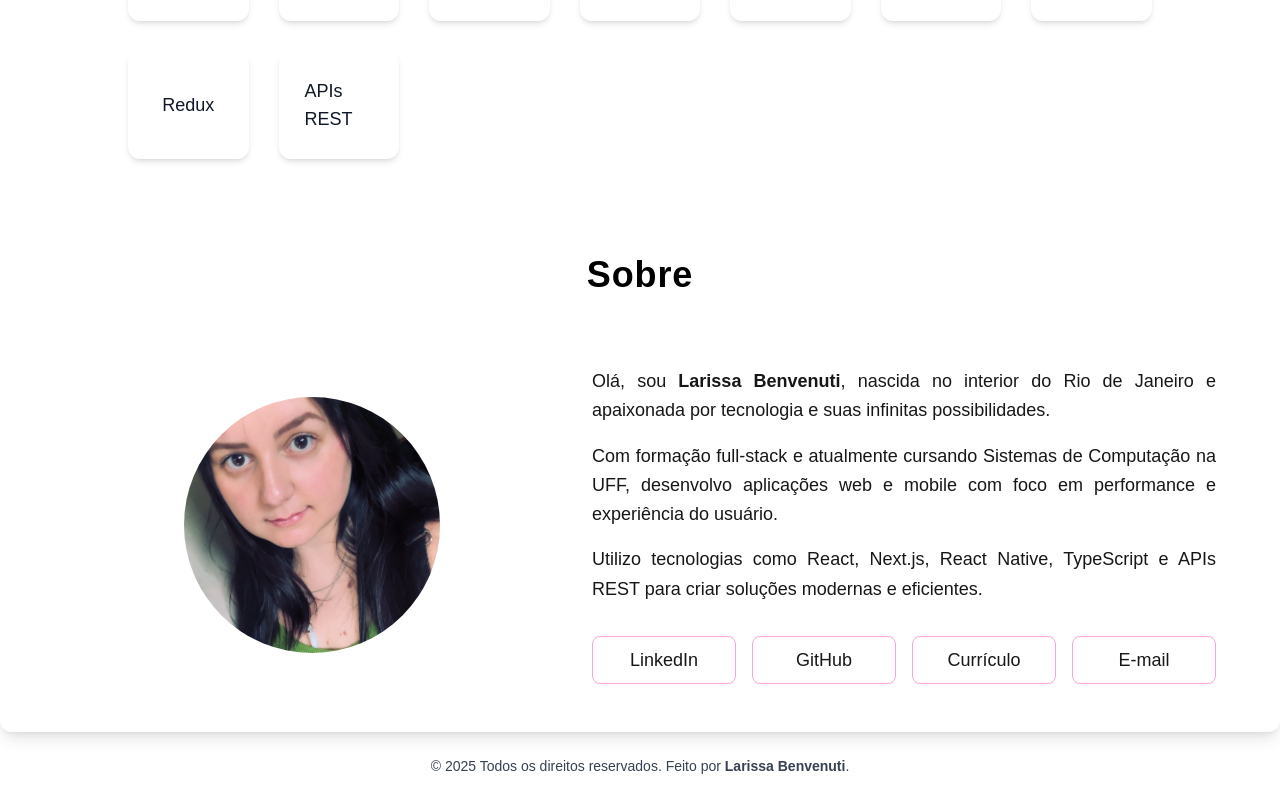
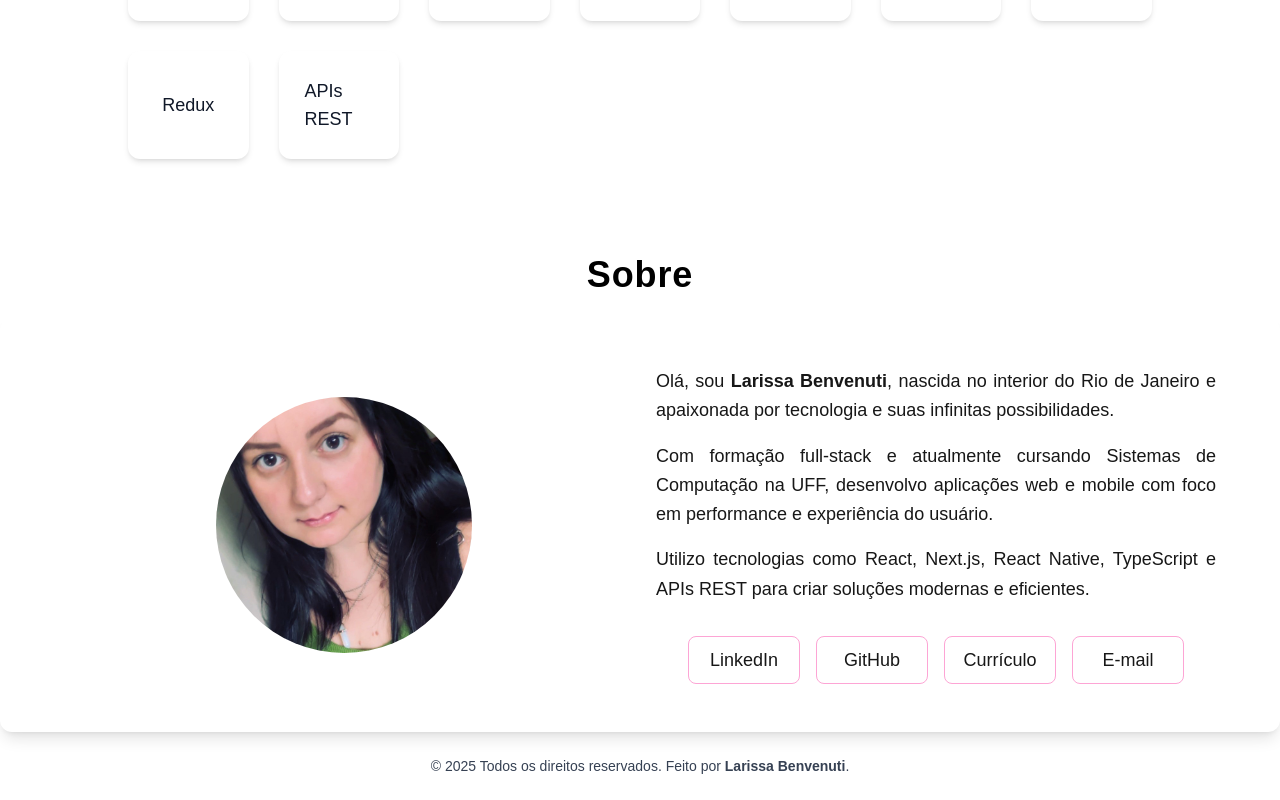
Before and after one commit to larissabenvenuti/Portfolio, a Next.js app: page / in a window 1280 px wide. Shown: the part 1707-2507 px from the top of the page. Built offline with nearby package versions, Linux system fonts and the light colour scheme.

Commit message:
Responsividade

```diff
--- a/src/app/About/page.js
+++ b/src/app/About/page.js
@@ -1,5 +1,3 @@
-"use client"
-
 import React from "react";
 import Image from "next/image";
 import { useTheme } from "../../context/ThemeContext";
@@ -20,7 +18,7 @@ const About = () => {
   ];
 
   const buttonBaseClasses =
-    "flex items-center justify-center w-36 h-12 rounded-lg font-medium text-lg transition-all duration-300 border";
+    "flex items-center justify-center w-28 h-12 rounded-lg font-medium text-lg transition-all duration-300 border";
   const buttonClasses = isDark
     ? `${buttonBaseClasses} bg-gray-800 border-gray-700 text-white hover:bg-gradient-to-r hover:from-gray-700 hover:to-gray-600`
     : `${buttonBaseClasses} border-pink-300 text-black hover:bg-gradient-to-r hover:from-pink-300 hover:to-purple-400`;
@@ -29,9 +27,7 @@ const About = () => {
     <>
       <div className="text-center mb-6" id="sobre">
         <h1
-          className={`text-4xl font-extrabold ${
-            isDark ? "text-white" : "text-black"
-          } tracking-wide`}
+          className={`text-4xl font-extrabold ${isDark ? "text-white" : "text-black"} tracking-wide`}
         >
           Sobre
         </h1>
@@ -56,7 +52,7 @@ const About = () => {
             Utilizo tecnologias como React, Next.js, React Native, TypeScript e
             APIs REST para criar soluções modernas e eficientes.
           </p>
-          <div className="flex gap-4 mt-8">
+          <div className="flex gap-4 mt-8 flex-wrap justify-center">
             {socialLinks.map(({ href, label }) => (
               <Link
                 key={label}
@@ -91,7 +87,9 @@ const About = () => {
             <Image
               src="/images/avatar.jpg"
               alt="Foto de Larissa Benvenuti, desenvolvedora front-end"
-              fill
+              layout="responsive"
+              width={256}
+              height={256}
               className="object-cover"
               priority
             />
--- a/src/app/Projects/page.js
+++ b/src/app/Projects/page.js
@@ -10,7 +10,7 @@ const projects = [
     description: "Portfolio pessoal com projetos e informações profissionais",
     image: "/images/projects/GabrielSanchesPortfolio.png",
     link: "https://ezoyeahhh.vercel.app/",
-    github: "https://github.com/yourusername/portfolio",
+    github: "https://github.com/larissabenvenuti/Portfolio-GabrielSanches",
     tags: ["React", "Styled-components", "Next.js", "JavaScript"],
   },
   {
@@ -19,15 +19,15 @@ const projects = [
       "Plataforma para descobrir os melhores restaurantes brasileiros",
     image: "/images/projects/RestaurantesBrasil.png",
     link: "https://restaurantes-brasil.vercel.app/",
-    github: "https://github.com/yourusername/restaurantes-brasil",
-    tags: ["React", "Next.js", "Styled-components", "JavaScript"],
+    github: "https://github.com/larissabenvenuti/Site-Restaurantes",
+    tags: ["React", "Next.js", "TailwindCSS", "JavaScript"],
   },
   {
     title: "MindAlign",
     description: "Aplicativo para organização pessoal e produtividade",
     image: "/images/projects/MindAlign.png",
     link: "https://mind-align.vercel.app/",
-    github: "https://github.com/yourusername/mind-align",
+    github: "https://github.com/larissabenvenuti/MindAlign",
     tags: ["React", "Styled-components", "JavaScript"],
   },
   {
@@ -35,7 +35,7 @@ const projects = [
     description: "Ferramenta para buscar e visualizar perfis do GitHub",
     image: "/images/projects/GithubProfileSearcher.png",
     link: "https://githubprofilesearcher.vercel.app/",
-    github: "https://github.com/yourusername/github-profile-searcher",
+    github: "https://github.com/larissabenvenuti/Github-Profile-Searcher",
     tags: ["React", "Styled-Components", "Javascript"],
   },
 ];
```
